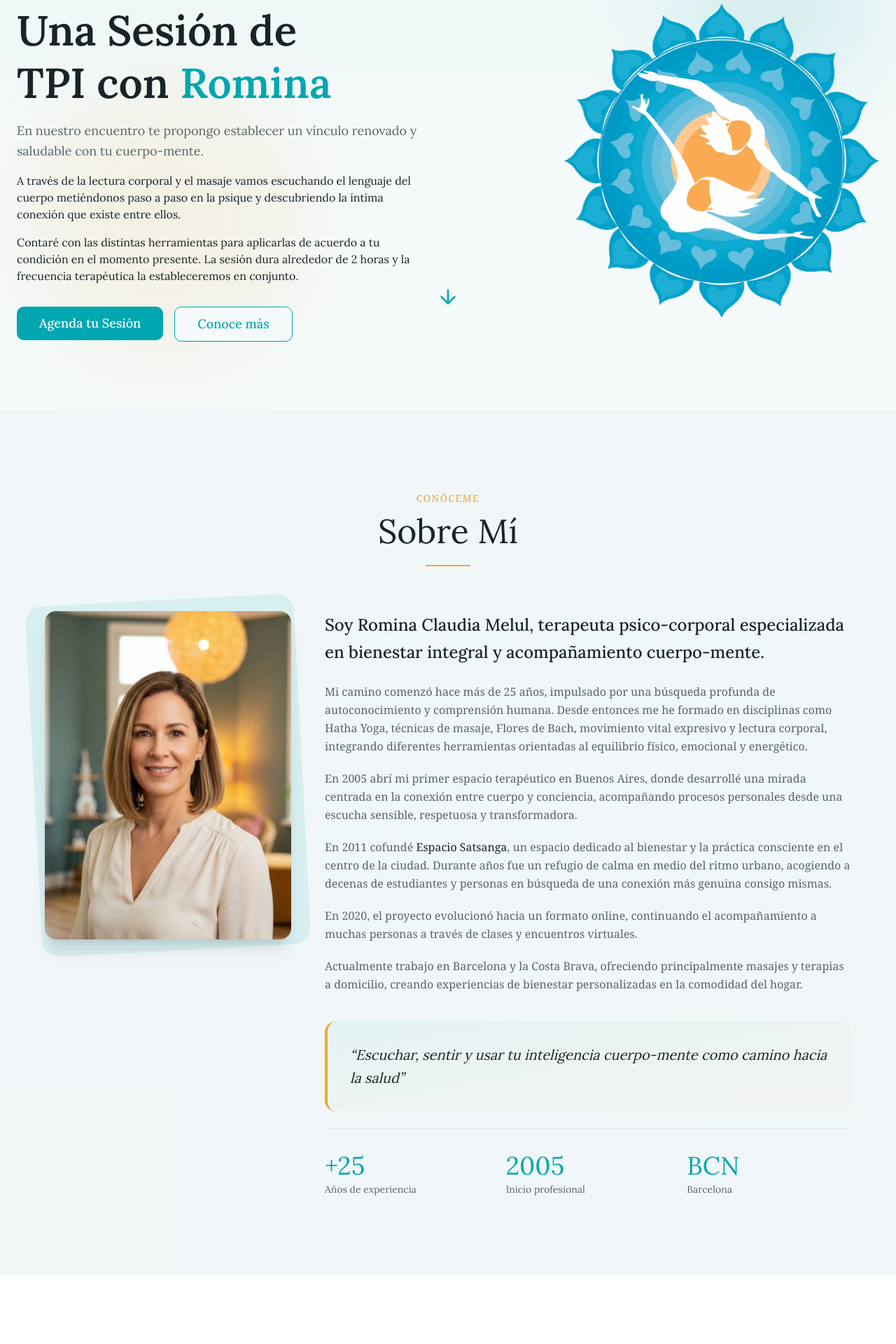
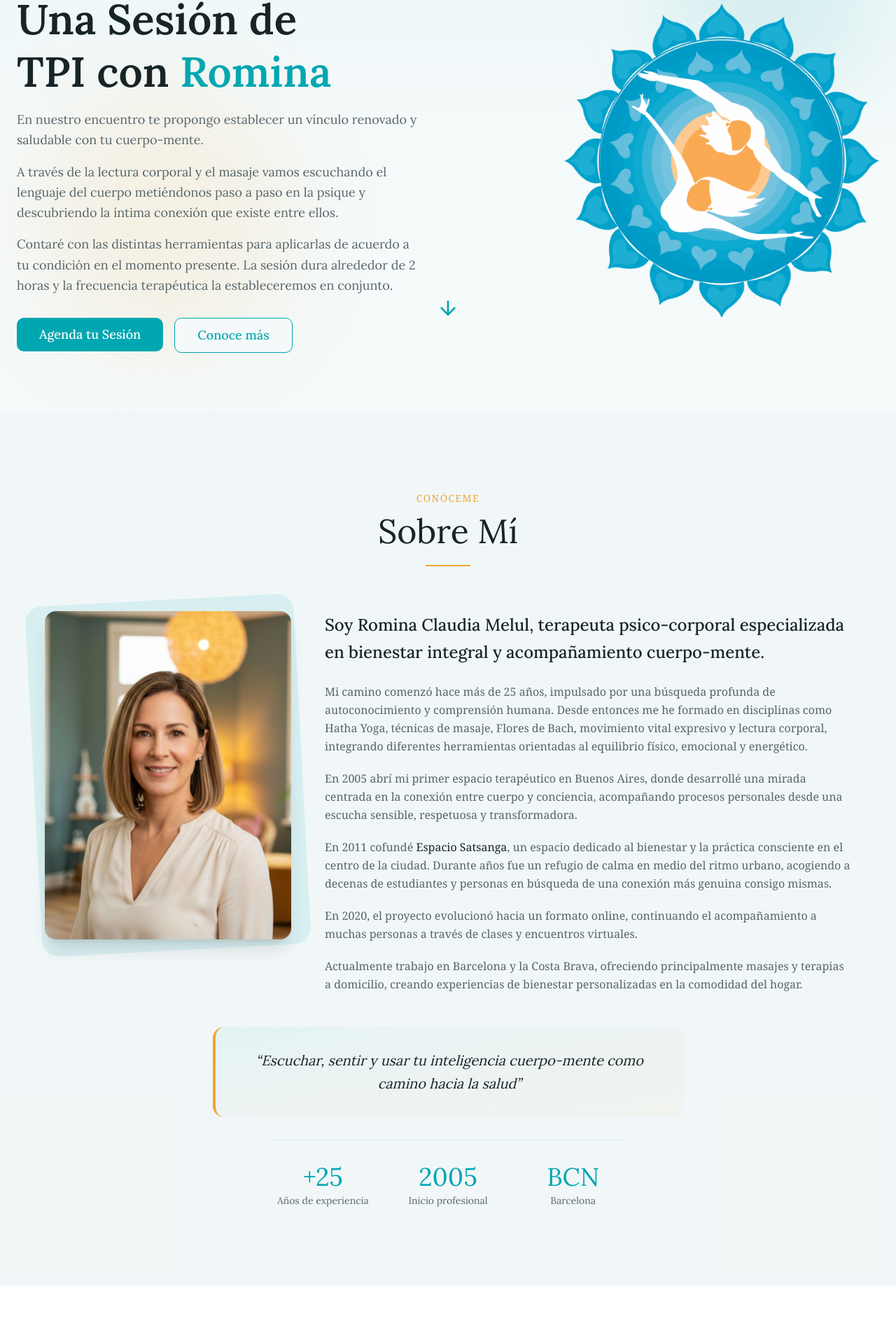
Before and after one commit to fitoji/rominamelul, a Next.js app: page / in a window 1280 px wide. Shown: the part 213-2133 px from the top of the page at 70% size. Built offline with nearby package versions, Linux system fonts and the light colour scheme.

Commit message:
cambios en hero

```diff
--- a/components/about-me.tsx
+++ b/components/about-me.tsx
@@ -78,18 +78,22 @@ export function AboutMe() {
                   hogar.
                 </p>
               </div>
+            </div>
+          </div>
 
+          {/* Quote & Stats - Centered below the entire grid */}
+          <div className="flex flex-col items-center mt-12">
             {/* Quote */}
-              <div className="relative mt-10 p-8 bg-gradient-to-br from-primary/5 to-accent/5 rounded-2xl border-l-4 border-accent">
+            <div className="relative p-8 bg-linear-to-br from-primary/5 to-accent/5 rounded-2xl border-l-4 border-accent text-center max-w-2xl w-full">
               <p className="text-xl text-foreground italic leading-relaxed font-serif">
-                  &ldquo;Escuchar, sentir y usar tu inteligencia cuerpo-mente
-                  como camino hacia la salud&rdquo;
+                &ldquo;Escuchar, sentir y usar tu inteligencia cuerpo-mente como
+                camino hacia la salud&rdquo;
               </p>
             </div>
 
             {/* Stats */}
-              <div className="grid grid-cols-3 gap-6 pt-8 mt-4 border-t border-border/50">
-                <div className="text-center lg:text-left">
+            <div className="grid grid-cols-3 gap-6 pt-8 mt-8 border-t border-border/50 max-w-lg w-full">
+              <div className="text-center">
                 <p className="text-3xl md:text-4xl font-light text-primary">
                   +25
                 </p>
@@ -97,7 +101,7 @@ export function AboutMe() {
                   Años de experiencia
                 </p>
               </div>
-                <div className="text-center lg:text-left">
+              <div className="text-center">
                 <p className="text-3xl md:text-4xl font-light text-primary">
                   2005
                 </p>
@@ -105,14 +109,11 @@ export function AboutMe() {
                   Inicio profesional
                 </p>
               </div>
-                <div className="text-center lg:text-left">
+              <div className="text-center">
                 <p className="text-3xl md:text-4xl font-light text-primary">
                   BCN
                 </p>
-                  <p className="text-sm text-muted-foreground mt-1">
-                    Barcelona
-                  </p>
-                </div>
+                <p className="text-sm text-muted-foreground mt-1">Barcelona</p>
               </div>
             </div>
           </div>
--- a/components/hero.tsx
+++ b/components/hero.tsx
@@ -32,12 +32,12 @@ export function Hero() {
                 En nuestro encuentro te propongo establecer un vínculo renovado
                 y saludable con tu cuerpo-mente.
               </p>
-              <p>
+              <p className="text-lg text-muted-foreground max-w-xl mx-auto lg:mx-0 leading-relaxed">
                 A través de la lectura corporal y el masaje vamos escuchando el
                 lenguaje del cuerpo metiéndonos paso a paso en la psique y
                 descubriendo la íntima conexión que existe entre ellos.
               </p>
-              <p>
+              <p className="text-lg text-muted-foreground max-w-xl mx-auto lg:mx-0 leading-relaxed">
                 Contaré con las distintas herramientas para aplicarlas de
                 acuerdo a tu condición en el momento presente. La sesión dura
                 alrededor de 2 horas y la frecuencia terapéutica la
```
Lines whose indentation alone changed are shown as unchanged.
